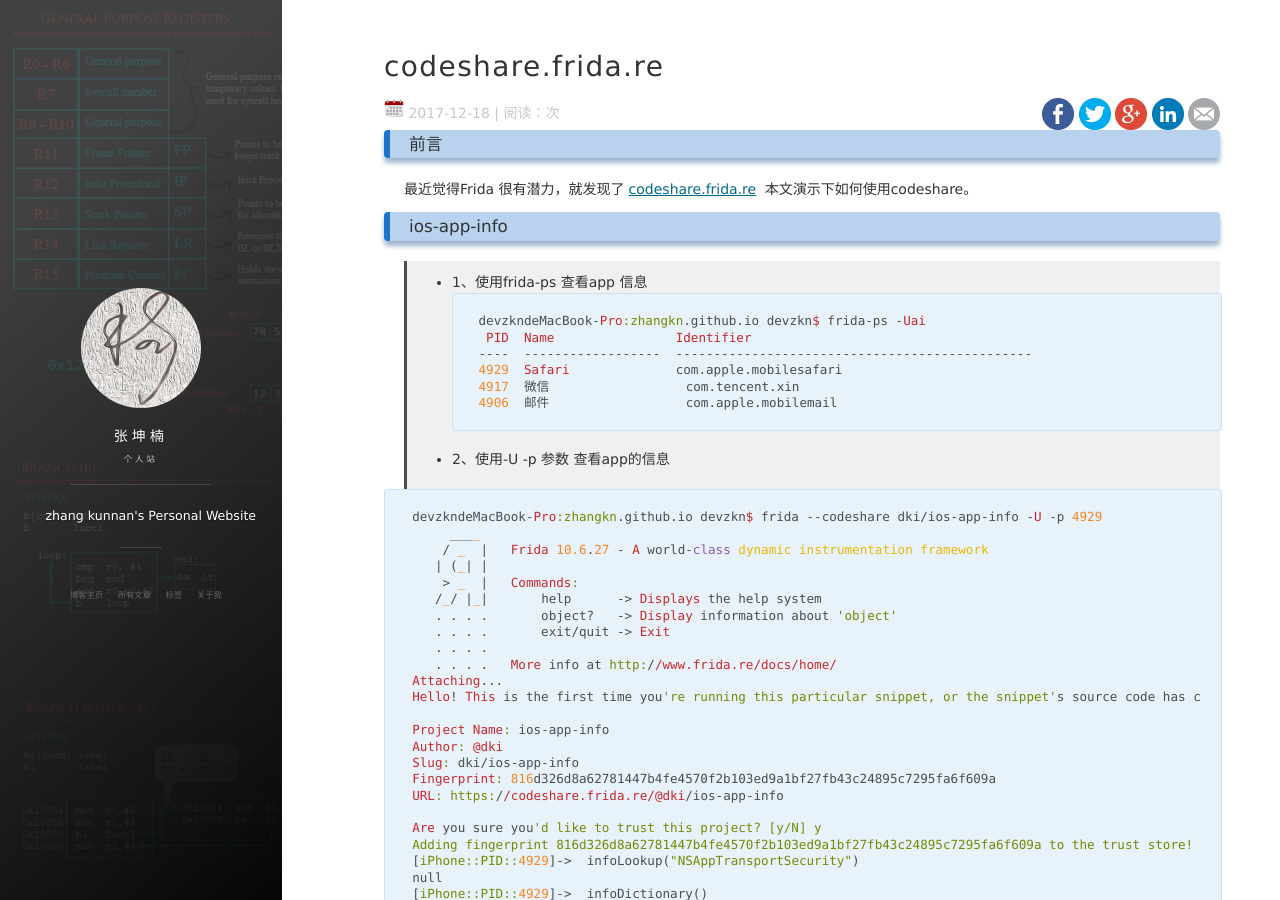
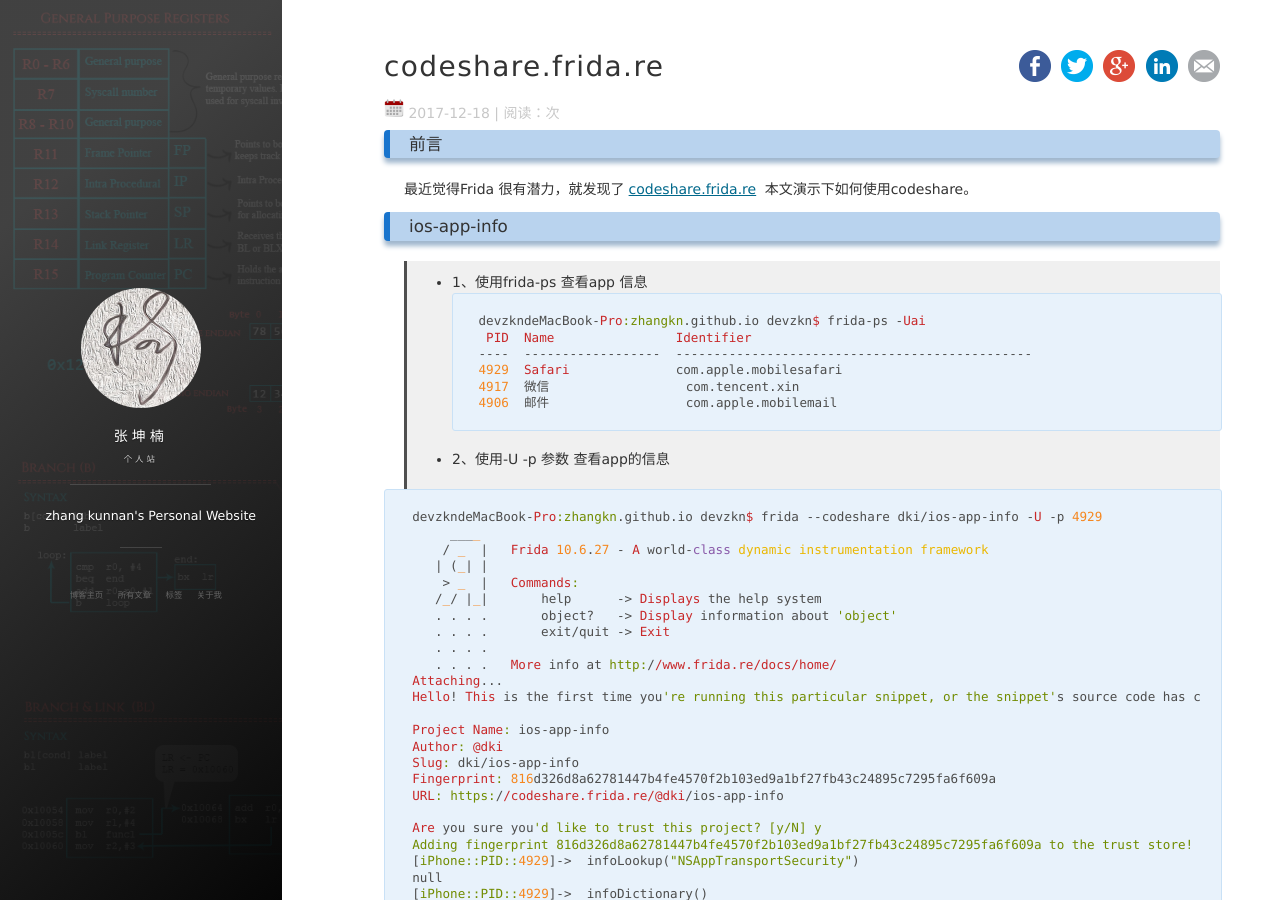
Before and after one commit to zhangkn/zhangkn.github.io, a Jekyll site: the page built from _posts/2017-12-18-codeshare.frida.re.md, in a window 1280 px wide and 900 px high. Built offline with Jekyll 4.4.1, drawn with Linux system fonts in a browser that asks for light colours; nearby versions of some CDN libraries; comment, search, counter and statistics services are not loaded.

Commit message:
simplesharingbuttons

```diff
--- a/_layouts/post.html
+++ b/_layouts/post.html
@@ -4,13 +4,12 @@
 
 <article class="post-container post-container--single" itemscope itemtype="http://schema.org/BlogPosting">
   <header class="post-header">
-    <h1 class="post-title">{{ page.title }}</h1>
+    <h1 class="post-title">{{ page.title }} {% include simplesharingbuttons.html %}</h1>
     <div class="post-meta">
       <img src="/images/calendar.png" width="20px"/>
       <time datetime="{{page.date | date: date_to_xmlschema}}" itemprop="datePublished" class="post-meta__date date">{{page.date | date: "%F"}}</time>
 
       <span id="busuanzi_container_page_pv"> | 阅读：<span id="busuanzi_value_page_pv"></span>次</span>
-     {% include simplesharingbuttons.html %}
     </p>
 
 
```
